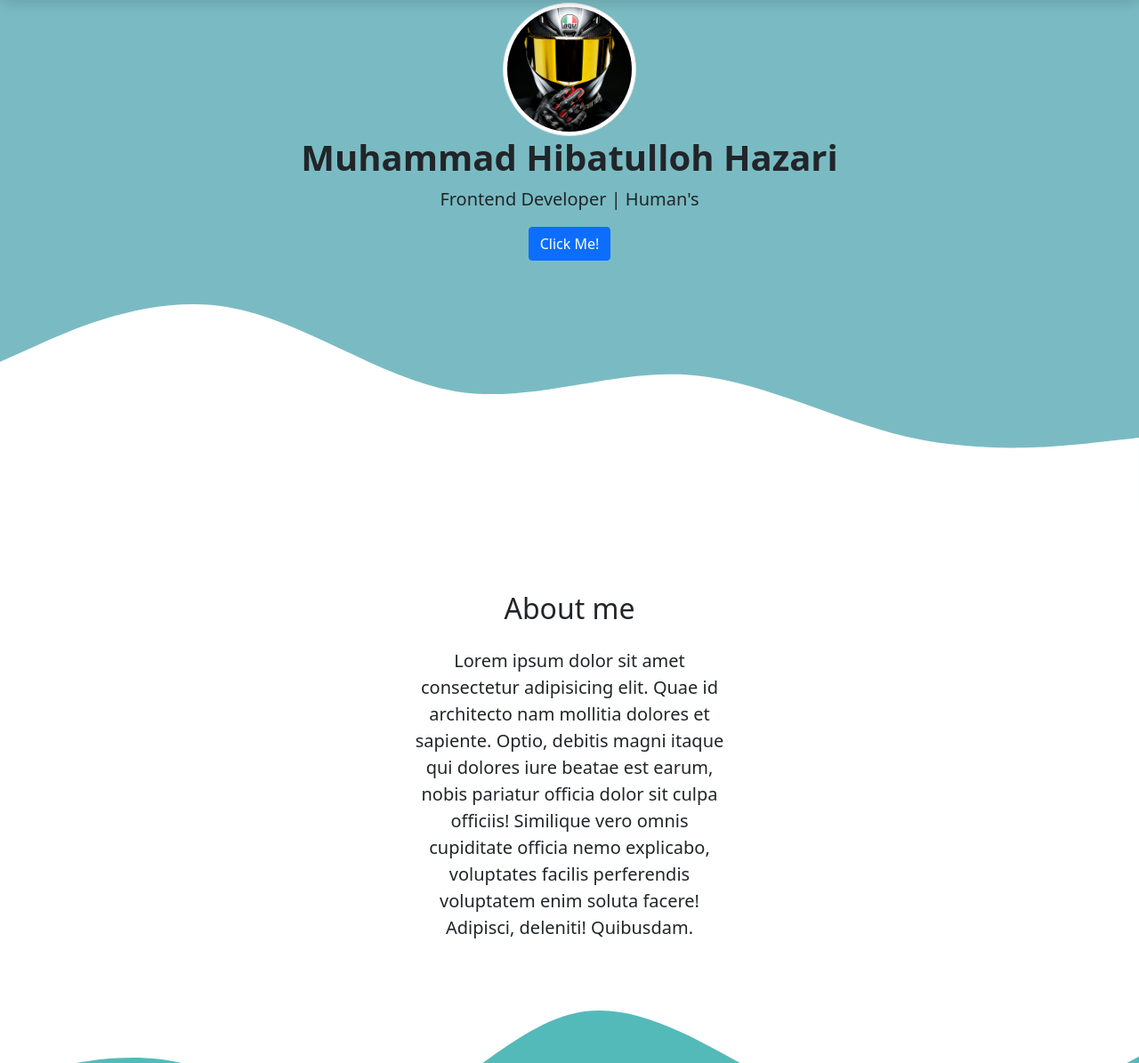
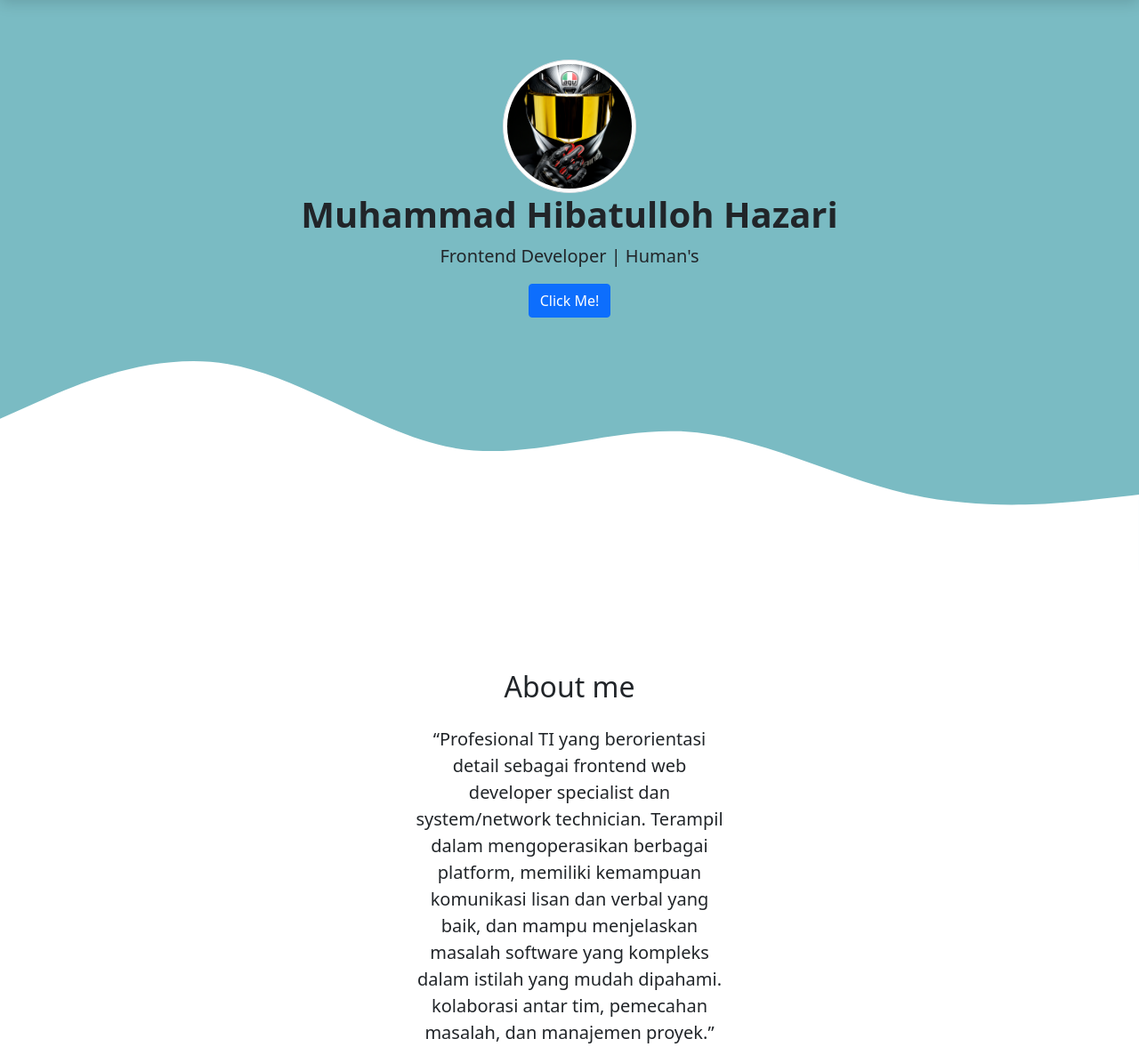
Before and after one commit to hibhaz26/pert1, a plain HTML site: page index.html in a window 1280 px wide. Shown: the part 61-1256 px from the top of the page at 89% size. Drawn offline with nearby package versions, Linux system fonts and the light colour scheme.

Commit message:
update 3

```diff
--- a/index.html
+++ b/index.html
@@ -27,7 +27,7 @@
         <div class="collapse navbar-collapse" id="navbarNav">
           <ul class="navbar-nav ms-auto">
             <li class="nav-item">
-              <a class="nav-link active" aria-current="page" href="#home">Home</a>
+              <a class="nav-link active" aria-current="page" href="#">Home</a>
             </li>
             <li class="nav-item">
               <a class="nav-link" href="#about">About</a>
@@ -45,11 +45,11 @@
     <!-- Akhir navbar -->
 
     <!-- jumbotron -->
-    <div class="pt-5 mb-2 mt-3 rounded-3 text-center" style="background-color: #62afb9d8">
+    <div class="jumbotron" style="background-color: #62afb9d8">
       <img src="img/agv.png" alt="logo" width="150" class="rounded-circle img-thumbnail" />
-      <h1 class="display-6 fw-bold">Muhammad Hibatulloh Hazari</h1>
-      <p class="fs-5">Frontend Developer | Human's</p>
-      <button class="btn btn-primary btn-md" type="button">Click Me!</button>
+      <h1 class="display-6 fw-bold" data-aos="fade-right" data-aos-delay="100" data-aos-duration="2000">Muhammad Hibatulloh Hazari</h1>
+      <p class="fs-5" data-aos="fade-up-left" data-aos-delay="100" data-aos-duration="2000">Frontend Developer | Human's</p>
+      <button class="btn btn-primary btn-md" data-aos="fade-up" data-aos-delay="100" data-aos-duration="3000" type="button">Click Me!</button>
       <svg xmlns="http://www.w3.org/2000/svg" viewBox="0 0 1440 320">
         <path
           fill="#ffffff"
@@ -71,8 +71,8 @@
         <div class="row justify-content-center fs-5 text-center">
           <div class="col-md-4">
             <p>
-              Lorem ipsum dolor sit amet consectetur adipisicing elit. Quae id architecto nam mollitia dolores et sapiente. Optio, debitis magni itaque qui dolores iure beatae est earum, nobis pariatur officia dolor sit culpa officiis!
-              Similique vero omnis cupiditate officia nemo explicabo, voluptates facilis perferendis voluptatem enim soluta facere! Adipisci, deleniti! Quibusdam.
+              “Profesional TI yang berorientasi detail sebagai frontend web developer specialist dan system/network technician. Terampil dalam mengoperasikan berbagai platform, memiliki kemampuan komunikasi lisan dan verbal yang baik, dan
+              mampu menjelaskan masalah software yang kompleks dalam istilah yang mudah dipahami. kolaborasi antar tim, pemecahan masalah, dan manajemen proyek.”
             </p>
           </div>
         </div>
@@ -97,7 +97,7 @@
         </div>
         <div class="row mt-3">
           <div class="col-md-4">
-            <div class="card">
+            <div class="card" data-aos="zoom-in" data-aos-delay="100" data-aos-duration="2000">
               <img src="img/1.jpg" class="card-img-top" alt="project 1" />
               <div class="card-body">
                 <p class="card-text">Some quick example text to build on the card title and make up the bulk of the card's content.</p>
@@ -105,7 +105,8 @@
             </div>
           </div>
           <div class="col-md-4">
-            <div class="card">
+            <br />
+            <div class="card" data-aos="zoom-in-up" data-aos-delay="100" data-aos-duration="2000">
               <img src="img/2.jpg" class="card-img-top" alt="project 2" />
               <div class="card-body">
                 <p class="card-text">Some quick example text to build on the card title and make up the bulk of the card's content.</p>
@@ -113,7 +114,8 @@
             </div>
           </div>
           <div class="col-md-4">
-            <div class="card">
+            <br />
+            <div class="card" data-aos="zoom-in-left" data-aos-delay="100" data-aos-duration="2000">
               <img src="img/3.jpg" class="card-img-top" alt="project 3" />
               <div class="card-body">
                 <p class="card-text">Some quick example text to build on the card title and make up the bulk of the card's content.</p>
--- a/style.css
+++ b/style.css
@@ -1,5 +1,6 @@
 body {
-  min-height: 2000px;
+  margin: 0;
+  padding: 0;
 }
 
 #project {
@@ -9,3 +10,10 @@ body {
 section {
   padding-top: 5rem;
 }
+
+.jumbotron {
+  padding-top: 5rem;
+  margin-top: 3rem;
+  margin-bottom: 2rem;
+  text-align: center;
+}
```
